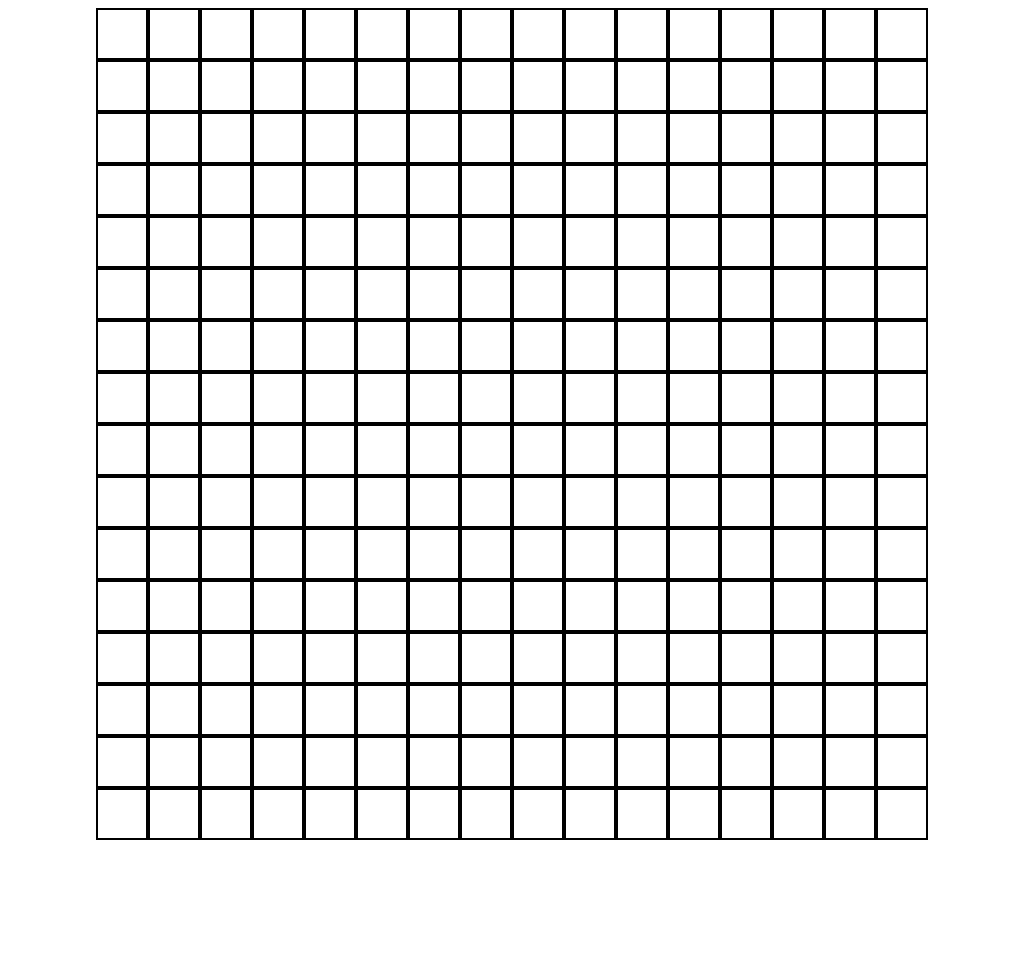
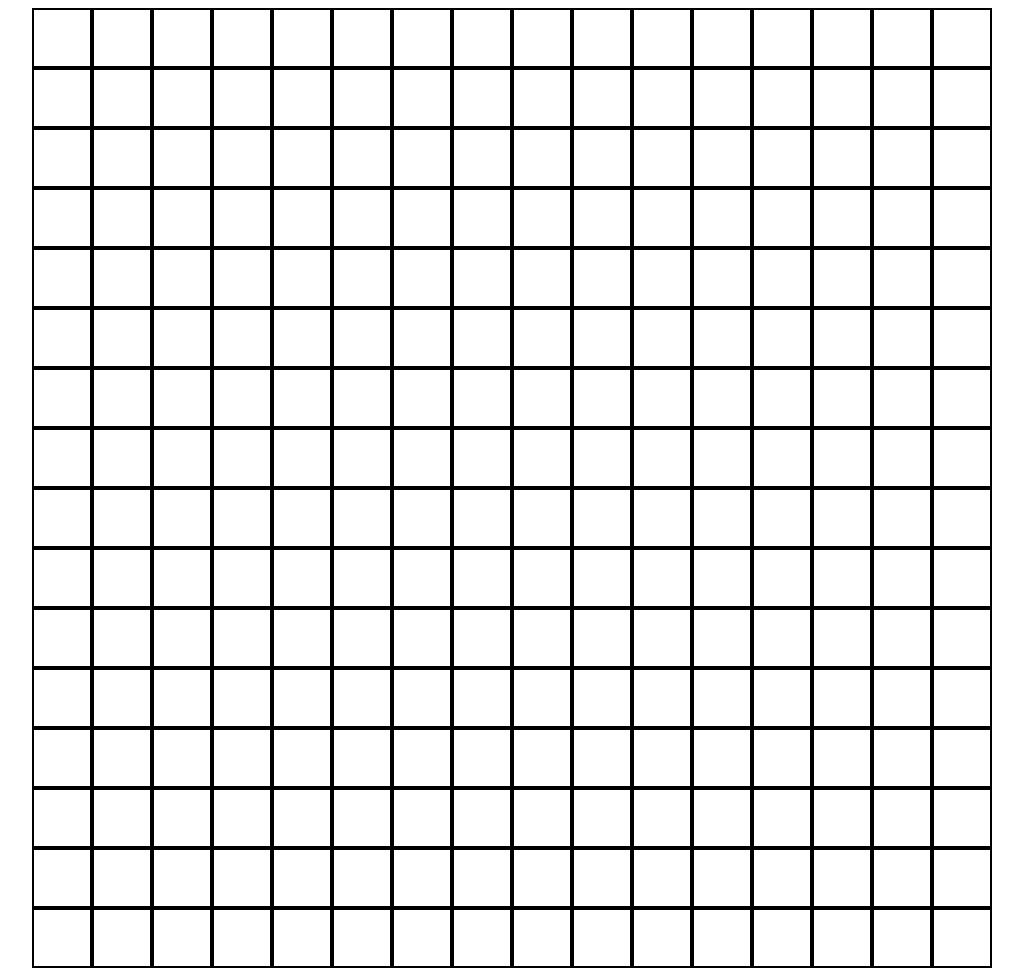
Before and after one commit to StevsCode/etch-a-sketch, a plain HTML site: page index.html in a window 1280 px wide. Shown: the whole page, without its empty margins (128-1151 px from the left). Before the commit the page ends 840 px from the top, so only its background shows below. Drawn offline with Linux system fonts and the light colour scheme.

Commit message:
Tweak .container and .grid-item in css, in particular width and height, to make the divs fit better

```diff
--- a/style.css
+++ b/style.css
@@ -4,14 +4,15 @@
     flex-wrap: wrap;
     flex-direction: row;
     justify-content: center;
-    width: 850px;
-    height: 800px;
+    width: 960px;
+    height: 960px;
     margin: 0 auto;
 }
 
 /* Insert every grid-item inside the container */
 .grid-item {
-    width: 48px;
-    height: 48px;
+    box-sizing: border-box;
+    width: 60px;
+    height: 60px;
     border: 2px solid black;
 }
```
